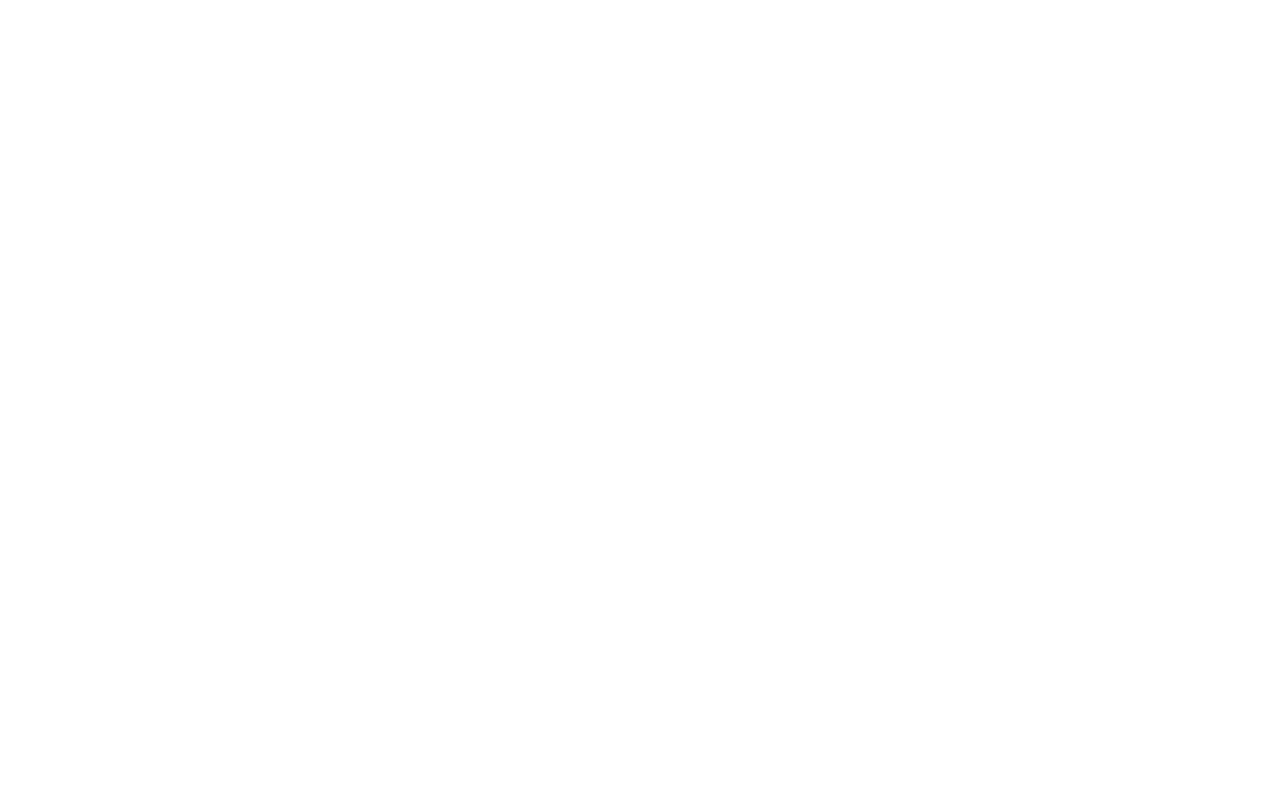
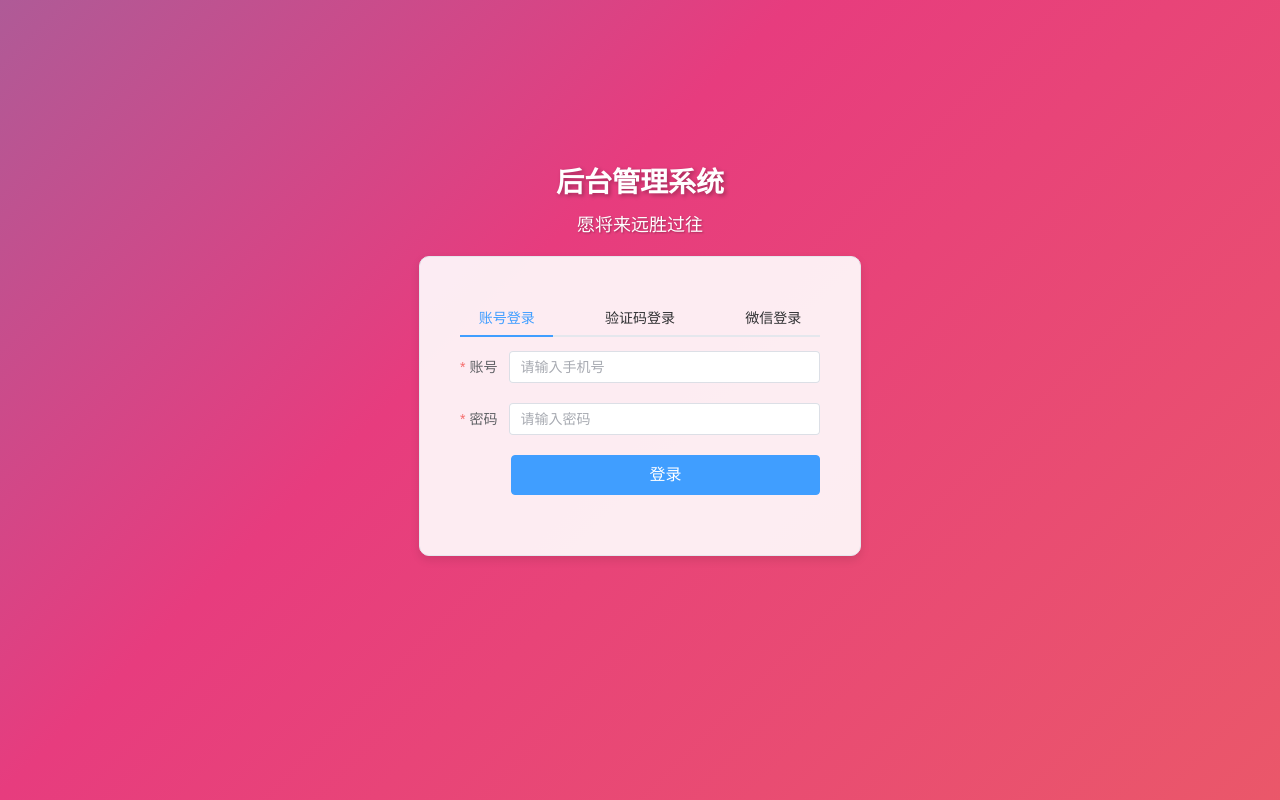
Before and after one commit to lukuoba/tuangou-admin, a Vue app: page /login in a window 1280 px wide. Built offline with nearby package versions, Linux system fonts and the light colour scheme.

Commit message:
change login style

```diff
--- a/src/App.vue
+++ b/src/App.vue
@@ -3,8 +3,8 @@
     <div class="left-box" v-if="showLayout" >
       <SideBar />
     </div>
-    <div class="header-top"  v-if="showLayout">
-      <HeaderTop />
+    <div>
+      <HeaderTop v-if="showLayout"/>
       <router-view :class="showLayout ? 'router-view' : 'router-view-full'" />
     </div>
   </div>
@@ -45,6 +45,7 @@
   (newPath) => {
     if (isLoggedIn.value) {
       showLayout.value = newPath !== "/login";
+      console.log("newPath",showLayout.value);
     }
   }
 );
@@ -56,6 +57,7 @@
 <style>
 .main-box {
   display: flex;
+  width: 100%;
   height: 100vh;
 }
 /* 常规页面样式 */
@@ -69,13 +71,6 @@
   height: 100vh;
   background-color: #001529;
 }
-.header-top {
-  background-color: #fff;
-  border-bottom: 1px solid #ccc;
-  width: calc(100% - 220px);
-  /* padding: 0 20px; */
-  height: 61px;
-}
 /* 全屏页面样式 */
 .router-view-full {
   margin: 0;
--- a/src/components/Header.vue
+++ b/src/components/Header.vue
@@ -66,6 +66,10 @@
   justify-content: space-between;
   align-items: center;
   width: 100%;
+  background-color: #fff;
+  height: 61px;
+  border-bottom: 1px solid #ccc;
+  width: calc(100% - 220px);
   top: 0;
   left: 220px; /* 靠左侧侧边栏向右侧布局 */
   right: 0;
--- a/src/views/Login.vue
+++ b/src/views/Login.vue
@@ -207,6 +207,7 @@
 
 <style scoped>
 .login-container {
+  width: 100vw;
   display: flex;
   flex-direction: column;
   justify-content: flex-start;
@@ -216,6 +217,7 @@
   background: linear-gradient(-45deg, #ee7752, #e73c7e, #23a6d5, #23d5ab);
   background-size: 400% 400%;
   animation: gradientBG 15s ease infinite;
+  box-sizing: border-box;
 }
 
 @keyframes gradientBG {
```
